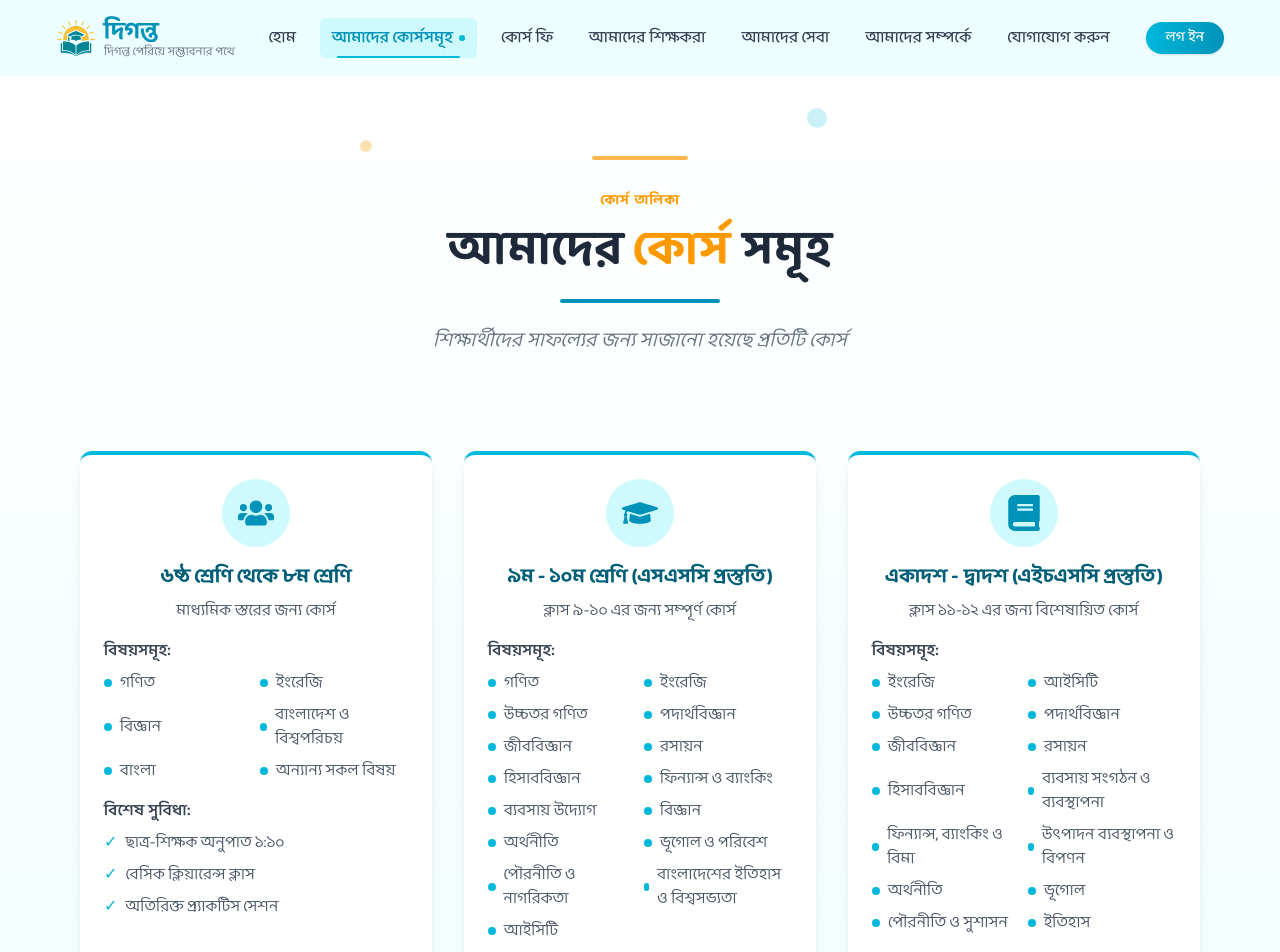
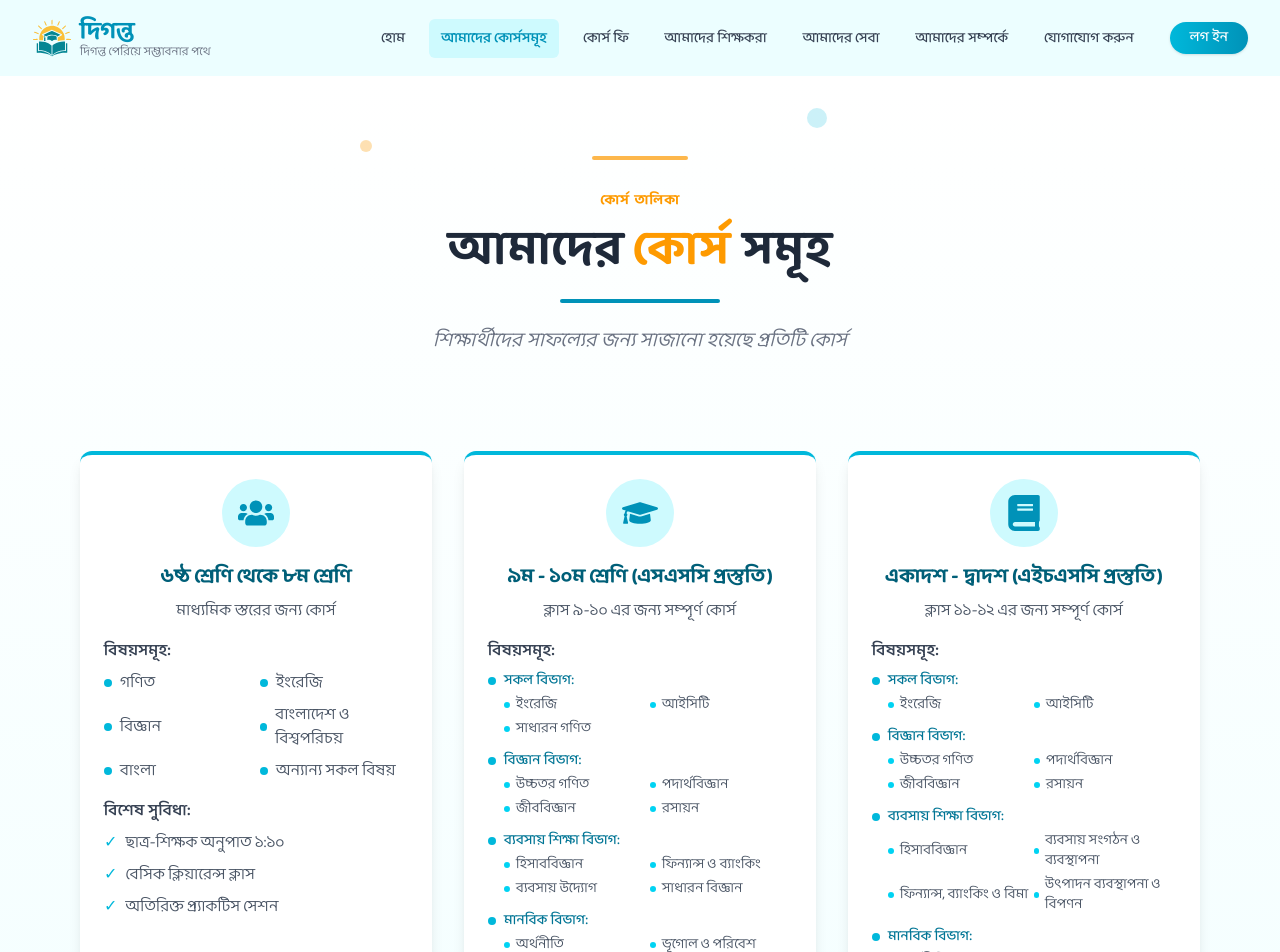
Before and after one commit to NahinIntesher/diganta, a Next.js app: page /our-courses in a window 1280 px wide. Shown: the top 952 px of the page. Built offline with nearby package versions, Linux system fonts and the light colour scheme.

Commit message:
course update

```diff
--- a/src/app/our-courses/page.js
+++ b/src/app/our-courses/page.js
@@ -33,6 +33,51 @@ export default function AboutUs() {
         delayChildren: 0.2,
       },
     },
+  };
+
+  // Function to render subjects based on course structure
+  const renderSubjects = (course) => {
+    if (course.subjectGroups) {
+      // For courses with subject groups (like SSC)
+      return (
+        <div className="mb-4">
+          <h4 className="font-semibold text-gray-700 mb-2">বিষয়সমূহ:</h4>
+          <div className="space-y-3">
+            {Object.entries(course.subjectGroups).map(([key, group]) => (
+              <div key={key}>
+                <p className="text-sm font-medium text-cyan-700 mb-1 flex items-center">
+                  <span className="w-2 h-2 bg-cyan-500 rounded-full mr-2"></span>
+                  {group.title}:
+                </p>
+                <ul className="grid grid-cols-2 gap-1 pl-4">
+                  {group.subjects.map((subject, i) => (
+                    <li key={i} className="flex items-center text-sm">
+                      <span className="w-1.5 h-1.5 bg-cyan-400 rounded-full mr-1.5"></span>
+                      <span className="text-gray-600">{subject}</span>
+                    </li>
+                  ))}
+                </ul>
+              </div>
+            ))}
+          </div>
+        </div>
+      );
+    } else {
+      // For courses with simple subject lists
+      return (
+        <div className="mb-4">
+          <h4 className="font-semibold text-gray-700 mb-2">বিষয়সমূহ:</h4>
+          <ul className="grid grid-cols-2 gap-2">
+            {course.subjects.map((subject, i) => (
+              <li key={i} className="flex items-center">
+                <span className="w-2 h-2 bg-cyan-500 rounded-full mr-2"></span>
+                <span className="text-gray-600">{subject}</span>
+              </li>
+            ))}
+          </ul>
+        </div>
+      );
+    }
   };
 
   return (
@@ -76,7 +121,7 @@ export default function AboutUs() {
             </p>
           </motion.div>
 
-          <div className="grid grid-cols-1 md:grid-cols-2 lg:grid-cols-3 gap-8">
+          <div className="grid grid-cols-1 md:grid-cols-2 lg:grid-cols-3 gap-8" id="courses">
             {courses.map((course, index) => (
               <motion.div
                 key={index}
@@ -99,19 +144,8 @@ export default function AboutUs() {
                     {course.description}
                   </p>
 
-                  <div className="mb-4">
-                    <h4 className="font-semibold text-gray-700 mb-2">
-                      বিষয়সমূহ:
-                    </h4>
-                    <ul className="grid grid-cols-2 gap-2">
-                      {course.subjects.map((subject, i) => (
-                        <li key={i} className="flex items-center">
-                          <span className="w-2 h-2 bg-cyan-500 rounded-full mr-2"></span>
-                          <span className="text-gray-600">{subject}</span>
-                        </li>
-                      ))}
-                    </ul>
-                  </div>
+                  {/* Render subjects based on course structure */}
+                  {renderSubjects(course)}
 
                   <div>
                     <h4 className="font-semibold text-gray-700 mb-2">
--- a/src/components/Courses.js
+++ b/src/components/Courses.js
@@ -15,10 +15,17 @@ export const courses = [
     title: "৬ষ্ঠ শ্রেণি থেকে ৮ম শ্রেণি",
     icon: <FaUsers className="text-4xl text-cyan-600" />,
     description: "মাধ্যমিক স্তরের জন্য কোর্স",
-    subjects: ["গণিত", "ইংরেজি", "বিজ্ঞান", "বাংলাদেশ ও বিশ্বপরিচয়", "বাংলা", "অন্যান্য সকল বিষয়"],
+    subjects: [
+      "গণিত",
+      "ইংরেজি",
+      "বিজ্ঞান",
+      "বাংলাদেশ ও বিশ্বপরিচয়",
+      "বাংলা",
+      "অন্যান্য সকল বিষয়",
+    ],
     features: [
       "ছাত্র-শিক্ষক অনুপাত ১:১০",
-      "বেসিক ক্লিয়ারেন্স ক্লাস",
+      "বেসিক ক্লিয়ারেন্স ক্লাস",
       "অতিরিক্ত প্র্যাকটিস সেশন",
     ],
   },
@@ -26,54 +33,72 @@ export const courses = [
     title: "৯ম - ১০ম শ্রেণি (এসএসসি প্রস্তুতি)",
     icon: <FaGraduationCap className="text-4xl text-cyan-600" />,
     description: "ক্লাস ৯-১০ এর জন্য সম্পূর্ণ কোর্স",
+    subjectGroups: {
+      common: {
+        title: "সকল বিভাগ",
+        subjects: ["ইংরেজি", "আইসিটি", "সাধারন গণিত"],
+      },
+      science: {
+        title: "বিজ্ঞান বিভাগ",
+        subjects: ["উচ্চতর গণিত", "পদার্থবিজ্ঞান", "জীববিজ্ঞান", "রসায়ন"],
+      },
+      commerce: {
+        title: "ব্যবসায় শিক্ষা বিভাগ",
         subjects: [
-      "গণিত",
-      "ইংরেজি",
-      "উচ্চতর গণিত",
-      "পদার্থবিজ্ঞান",
-      "জীববিজ্ঞান",
-      "রসায়ন",
           "হিসাববিজ্ঞান",
           "ফিন্যান্স ও ব্যাংকিং",
-      "ব্যবসায় উদ্যোগ",
-      "বিজ্ঞান",
+          "ব্যবসায় উদ্যোগ",
+          "সাধারন বিজ্ঞান",
+        ],
+      },
+      humanities: {
+        title: "মানবিক বিভাগ",
+        subjects: [
           "অর্থনীতি",
           "ভূগোল ও পরিবেশ",
-      "পৌরনীতি ও নাগরিকতা ",
+          "পৌরনীতি ও নাগরিকতা",
+          "সাধারন বিজ্ঞান",
           "বাংলাদেশের ইতিহাস ও বিশ্বসভ্যতা",
-      "আইসিটি",
         ],
+      },
+    },
     features: [
       "সাপ্তাহিক মডেল টেস্ট",
-      "বিষয়ভিত্তিক বিশেষ ক্লাস",
+      "বিষয়ভিত্তিক বিশেষ ক্লাস",
       "গাইড লাইন বই সহ",
     ],
   },
   {
     title: "একাদশ - দ্বাদশ (এইচএসসি প্রস্তুতি)",
-
     icon: <FaBook className="text-4xl text-cyan-600" />,
-    description: "ক্লাস ১১-১২ এর জন্য বিশেষায়িত কোর্স",
+    description: "ক্লাস ১১-১২ এর জন্য সম্পূর্ণ কোর্স",
+    subjectGroups: {
+      common: {
+        title: "সকল বিভাগ",
+        subjects: ["ইংরেজি", "আইসিটি"],
+      },
+      science: {
+        title: "বিজ্ঞান বিভাগ",
+        subjects: ["উচ্চতর গণিত", "পদার্থবিজ্ঞান", "জীববিজ্ঞান", "রসায়ন"],
+      },
+      commerce: {
+        title: "ব্যবসায় শিক্ষা বিভাগ",
         subjects: [
-      "ইংরেজি",
-      "আইসিটি",
-      "উচ্চতর গণিত",
-      "পদার্থবিজ্ঞান",
-      "জীববিজ্ঞান",
-      "রসায়ন",
           "হিসাববিজ্ঞান",
-      "ব্যবসায় সংগঠন ও ব্যবস্থাপনা",
+          "ব্যবসায় সংগঠন ও ব্যবস্থাপনা",
           "ফিন্যান্স, ব্যাংকিং ও বিমা",
           "উৎপাদন ব্যবস্থাপনা ও বিপণন",
-      "অর্থনীতি",
-      "ভূগোল",
-      "পৌরনীতি ও সুশাসন",
-      "ইতিহাস",
         ],
+      },
+      humanities: {
+        title: "মানবিক বিভাগ",
+        subjects: ["অর্থনীতি", "ভূগোল", "পৌরনীতি ও সুশাসন", "ইতিহাস"],
+      },
+    },
     features: [
       "বোর্ড পরীক্ষার সিলেবাস অনুসরণ",
       "প্র্যাকটিক্যাল ল্যাব সুবিধা",
-      "নিয়মিত অ্যাসাইনমেন্ট",
+      "নিয়মিত অ্যাসাইনমেন্ট",
     ],
   },
   {
@@ -82,37 +107,37 @@ export const courses = [
     description: "মেডিকেল কলেজ ভর্তি পরীক্ষার জন্য কোর্স",
     subjects: [
       "পদার্থবিজ্ঞান",
-      "রসায়ন",
+      "রসায়ন",
       "জীববিজ্ঞান",
       "ইংরেজি",
       "সাধারণ জ্ঞান",
     ],
     features: [
       "এমসিকিউ সলভিং টেকনিক",
-      "নিয়মিত মডেল টেস্ট",
+      "নিয়মিত মডেল টেস্ট",
       "স্পেশাল মক টেস্ট সিরিজ",
     ],
   },
   {
-    title: "বিশ্ববিদ্যালয় ভর্তি প্রস্তুতি (upcoming)",
+    title: "বিশ্ববিদ্যালয় ভর্তি প্রস্তুতি (upcoming)",
     icon: <FaGlobeAmericas className="text-4xl text-cyan-600" />,
-    description: "বিভিন্ন বিশ্ববিদ্যালয়ের ভর্তি পরীক্ষার কোর্স",
+    description: "বিভিন্ন বিশ্ববিদ্যালয়ের ভর্তি পরীক্ষার কোর্স",
     subjects: ["গণিত", "ইংরেজি", "সাধারণ জ্ঞান", "বাংলা", "মানসিক দক্ষতা"],
     features: [
-      "বিশ্ববিদ্যালয় ভিত্তিক প্রস্তুতি",
+      "বিশ্ববিদ্যালয় ভিত্তিক প্রস্তুতি",
       "পূর্ববর্তী বছরের প্রশ্ন ব্যাংক",
       "টাইম ম্যানেজমেন্ট ট্রেনিং",
     ],
   },
   {
-    title: "ইঞ্জিনিয়ারিং প্রস্তুতি (upcoming)",
+    title: "ইঞ্জিনিয়ারিং প্রস্তুতি (upcoming)",
     icon: <FaLaptopCode className="text-4xl text-cyan-600" />,
-    description: "বুয়েট ও প্রাইভেট বিশ্ববিদ্যালয় ভর্তি কোর্স",
-    subjects: ["পদার্থবিজ্ঞান", "রসায়ন", "গণিত", "ইংরেজি"],
+    description: "বুয়েট ও প্রাইভেট বিশ্ববিদ্যালয় ভর্তি কোর্স",
+    subjects: ["পদার্থবিজ্ঞান", "রসায়ন", "গণিত", "ইংরেজি"],
     features: [
-      "বুয়েট প্যাটার্ন অনুসরণ",
+      "বুয়েট প্যাটার্ন অনুসরণ",
       "স্পেশাল প্রোবলেম সলভিং ক্লাস",
-      "ফিজিক্স ও ম্যাথ ওয়ার্কশপ",
+      "ফিজিক্স ও ম্যাথ ওয়ার্কশপ",
     ],
   },
 ];
--- a/src/components/ui/Navbar.jsx
+++ b/src/components/ui/Navbar.jsx
@@ -3,7 +3,7 @@ import React, { useState, useEffect } from "react";
 import Link from "next/link";
 import Image from "next/image";
 import { usePathname } from "next/navigation";
-import { Menu, X, ChevronDown } from "lucide-react";
+import { Menu, X } from "lucide-react";
 import logo from "../../../public/images/digantaLogo.svg";
 
 const navItems = [
@@ -16,8 +16,7 @@ const navItems = [
   "যোগাযোগ করুন",
 ];
 
-const getLink = (item) => {
-  const links = {
+const getLink = (item) => ({
   হোম: "/",
   "আমাদের কোর্সসমূহ": "/our-courses",
   "কোর্স ফি": "/course-fee",
@@ -25,39 +24,24 @@ const getLink = (item) => {
   "আমাদের সেবা": "/our-services",
   "আমাদের সম্পর্কে": "/about-us",
   "যোগাযোগ করুন": "/contact-us",
+}[item] || "/");
+
+const getActiveItemFromPath = (pathname) => {
+  const reversedLinks = {
+    "/": "হোম",
+    "/our-courses": "আমাদের কোর্সসমূহ",
+    "/course-fee": "কোর্স ফি",
+    "/our-teachers": "আমাদের শিক্ষকরা",
+    "/our-services": "আমাদের সেবা",
+    "/about-us": "আমাদের সম্পর্কে",
+    "/contact-us": "যোগাযোগ করুন",
   };
-  return links[item] || "/";
-};
-
-// Function to determine the active item based on pathname
-const getActiveItemFromPath = (pathname) => {
-  const reversedLinks = {};
-  for (const [key, value] of Object.entries({
-    হোম: "/",
-    "আমাদের কোর্সসমূহ": "/our-courses",
-    "কোর্স ফি": "/course-fee",
-    "আমাদের শিক্ষকরা": "/our-teachers",
-    "আমাদের সেবা": "/our-services",
-    "আমাদের সম্পর্কে": "/about-us",
-    "যোগাযোগ করুন": "/contact-us",
-  })) {
-    reversedLinks[value] = key;
-  }
-
-  // Exact path match
-  if (reversedLinks[pathname]) {
-    return reversedLinks[pathname];
-  }
-
-  // For nested routes, find the closest parent path
-  // E.g., "/our-courses/course-1" should highlight "আমাদের কোর্সসমূহ"
-  for (const [path, item] of Object.entries(reversedLinks)) {
+  if (reversedLinks[pathname]) return reversedLinks[pathname];
+  for (const path in reversedLinks) {
     if (path !== "/" && pathname.startsWith(path)) {
-      return item;
+      return reversedLinks[path];
     }
   }
-
-  // Default to হোম if no match
   return "হোম";
 };
 
@@ -68,166 +52,104 @@ export default function Navbar() {
   const [scrolled, setScrolled] = useState(false);
 
   useEffect(() => {
-    // Set active item based on current path when component mounts or path changes
     setActiveItem(getActiveItemFromPath(pathname));
-
-    const handleResize = () => {
-      if (window.innerWidth >= 768) setIsOpen(false);
-    };
-
-    const handleScroll = () => {
-      setScrolled(window.scrollY > 10);
-    };
-
+    const handleResize = () => window.innerWidth >= 768 && setIsOpen(false);
+    const handleScroll = () => setScrolled(window.scrollY > 10);
     window.addEventListener("resize", handleResize);
     window.addEventListener("scroll", handleScroll);
-
     return () => {
       window.removeEventListener("resize", handleResize);
       window.removeEventListener("scroll", handleScroll);
     };
   }, [pathname]);
 
-  const toggleMenu = () => setIsOpen(!isOpen);
-
-  const handleItemClick = (item) => {
-    setActiveItem(item);
-    setIsOpen(false);
-  };
-
   return (
     <nav
-      className={`transition-all duration-300 sticky top-0 z-50 w-full
-      ${
+      className={`transition-all duration-300 sticky top-0 z-50 w-full ${
         scrolled
-          ? "bg-cyan-50 bg-opacity-95 backdrop-blur-md shadow-lg py-3"
+          ? "bg-cyan-50 bg-opacity-95 backdrop-blur-md shadow-md py-3"
           : "bg-cyan-50 py-4"
       }`}
     >
-      <div className="container mx-auto px-4 flex justify-between items-center">
+      <div className="max-w-screen-xl mx-auto px-4 sm:px-6 lg:px-8 flex justify-between items-center">
         {/* Logo */}
-        <div className="relative group flex items-center ">
-          <Link
-            href="/"
-            className="group flex items-center font-extrabold transition-all duration-300"
-            onClick={() => handleItemClick("হোম")}
-          >
-            <div className="flex items-center">
-              <div className="relative overflow-hidden rounded-lg">
-                <Image
-                  src={logo}
-                  alt="দিগন্ত Logo"
-                  className="h-10 w-auto transition-transform duration-500 group-hover:scale-110"
-                  priority
-                />
+        <Link href="/" className="flex items-center" onClick={() => setIsOpen(false)}>
+          <div className="relative h-10 w-10 overflow-hidden rounded-lg">
+            <Image src={logo} alt="দিগন্ত Logo" fill className="object-contain" />
           </div>
           <div className="ml-2 flex flex-col">
-                <p className="text-2xl font-bold text-cyan-600 tracking-tight">
-                  দিগন্ত
-                </p>
-                <span className="text-xs text-gray-500 font-light -mt-1">
-                  দিগন্ত পেরিয়ে সম্ভাবনার পথে
-                </span>
-              </div>
+            <span className="text-2xl font-bold text-cyan-600 tracking-tight">দিগন্ত</span>
+            <span className="text-xs text-gray-500 font-light -mt-1">দিগন্ত পেরিয়ে সম্ভাবনার পথে</span>
           </div>
         </Link>
-        </div>
 
-        {/* Desktop Navigation */}
+        {/* Desktop Menu */}
         <div className="hidden md:flex items-center space-x-1">
-          <ul className="flex space-x-1 text-gray-700 font-medium">
+          <ul className="flex space-x-1 font-medium">
             {navItems.map((item) => (
-              <li key={item} className="relative group">
+              <li key={item}>
                 <Link
                   href={getLink(item)}
-                  className={`px-3 py-2 rounded-md mx-1 flex items-center text-md transition-all duration-300 hover:bg-cyan-50
-                  ${
+                  className={`px-3 py-2 rounded-md mx-1 transition-all text-sm ${
                     activeItem === item
-                      ? "text-cyan-600 font-semibold bg-cyan-100"
-                      : "text-gray-700 hover:text-cyan-600"
+                      ? "bg-cyan-100 text-cyan-600 font-semibold"
+                      : "hover:text-cyan-600 text-gray-700"
                   }`}
-                  onClick={() => handleItemClick(item)}
+                  onClick={() => setActiveItem(item)}
                 >
                   {item}
-                  {/* Active indicator dot */}
-                  {activeItem === item && (
-                    <span className="ml-1.5 h-1.5 w-1.5 rounded-full bg-cyan-500 inline-block"></span>
-                  )}
                 </Link>
-                {/* Hover indicator line */}
-                <span
-                  className={`absolute left-0 right-0 bottom-0 mx-auto h-0.5 bg-cyan-500 rounded-full
-                  transition-all duration-300 ease-out
-                  ${activeItem === item ? "w-3/4" : "w-0 group-hover:w-1/2"}`}
-                ></span>
               </li>
             ))}
           </ul>
-
-          {/* Action button */}
           <Link
             href="/login"
-            className="ml-4 px-5 py-1.5 bg-gradient-to-r from-cyan-500 to-cyan-600 text-white
-            rounded-full font-medium text-sm shadow-sm hover:shadow-md transition-all duration-300
-            hover:translate-y-[-2px] active:translate-y-[0px]"
+            className="ml-4 px-5 py-1.5 bg-gradient-to-r from-cyan-500 to-cyan-600 text-white rounded-full text-sm font-medium shadow-sm hover:shadow-md transition-all hover:-translate-y-[2px] active:translate-y-0"
           >
             লগ ইন
           </Link>
         </div>
 
-        {/* Mobile Menu Button */}
+        {/* Mobile Toggle */}
         <button
-          onClick={toggleMenu}
-          className="md:hidden flex items-center justify-center w-10 h-10 rounded-full
-          bg-cyan-100 text-cyan-700 hover:bg-cyan-200 focus:outline-none
-          transition-all duration-300 hover:shadow-md"
-          aria-label="Toggle menu"
+          onClick={() => setIsOpen(!isOpen)}
+          className="md:hidden w-10 h-10 rounded-full bg-cyan-100 text-cyan-700 flex items-center justify-center transition-all hover:bg-cyan-200"
         >
           {isOpen ? <X size={22} /> : <Menu size={22} />}
         </button>
       </div>
 
-      {/* Fixed Mobile Menu */}
+      {/* Mobile Menu */}
       {isOpen && (
-        <div
-          className={`md:hidden fixed left-0 right-0 bg-white text-cyan-900 shadow-lg z-40 ${
-            scrolled ? "top-[68px]" : "top-[72px]"
-          }`}
-        >
-          <div className="container mx-auto px-4 py-3">
+        <div className="md:hidden absolute top-full left-0 w-full bg-white shadow-md border-t border-gray-100 z-40">
+          <div className="max-w-screen-xl mx-auto px-4 py-3">
             <ul className="flex flex-col space-y-1 mb-4">
               {navItems.map((item) => (
                 <li key={item}>
                   <Link
                     href={getLink(item)}
-                    className={`flex items-center justify-between px-4 py-2.5 rounded-lg transition-all duration-200
-                    ${
+                    className={`block px-4 py-2.5 rounded-md ${
                       activeItem === item
                         ? "bg-cyan-100 text-cyan-600 font-medium"
-                        : "hover:bg-gray-50"
+                        : "hover:bg-gray-50 text-gray-700"
                     }`}
-                    onClick={() => handleItemClick(item)}
+                    onClick={() => {
+                      setActiveItem(item);
+                      setIsOpen(false);
+                    }}
                   >
-                    <span>{item}</span>
-                    {activeItem === item && (
-                      <span className="h-2 w-2 rounded-full bg-cyan-500"></span>
-                    )}
+                    {item}
                   </Link>
                 </li>
               ))}
             </ul>
-
-            {/* Mobile action buttons */}
-            <div className="flex items-center justify-between space-x-2 py-3 border-t border-gray-100">
             <Link
               href="/login"
-                className="flex-1 text-center px-4 py-2.5 bg-cyan-600 text-white
-                rounded-lg font-medium text-sm shadow-sm hover:bg-cyan-700
-                transition-all duration-200"
+              className="block w-full text-center px-4 py-2.5 bg-cyan-600 text-white rounded-lg font-medium text-sm hover:bg-cyan-700 transition-all"
+              onClick={() => setIsOpen(false)}
             >
               লগ ইন
             </Link>
-            </div>
           </div>
         </div>
       )}
```
Also changed, not shown: src/app/course-fee/page.js (+38 -8 lines), src/components/ui/EducationCenter.jsx (+1 -26 lines). Lines whose indentation alone changed are shown as unchanged.
